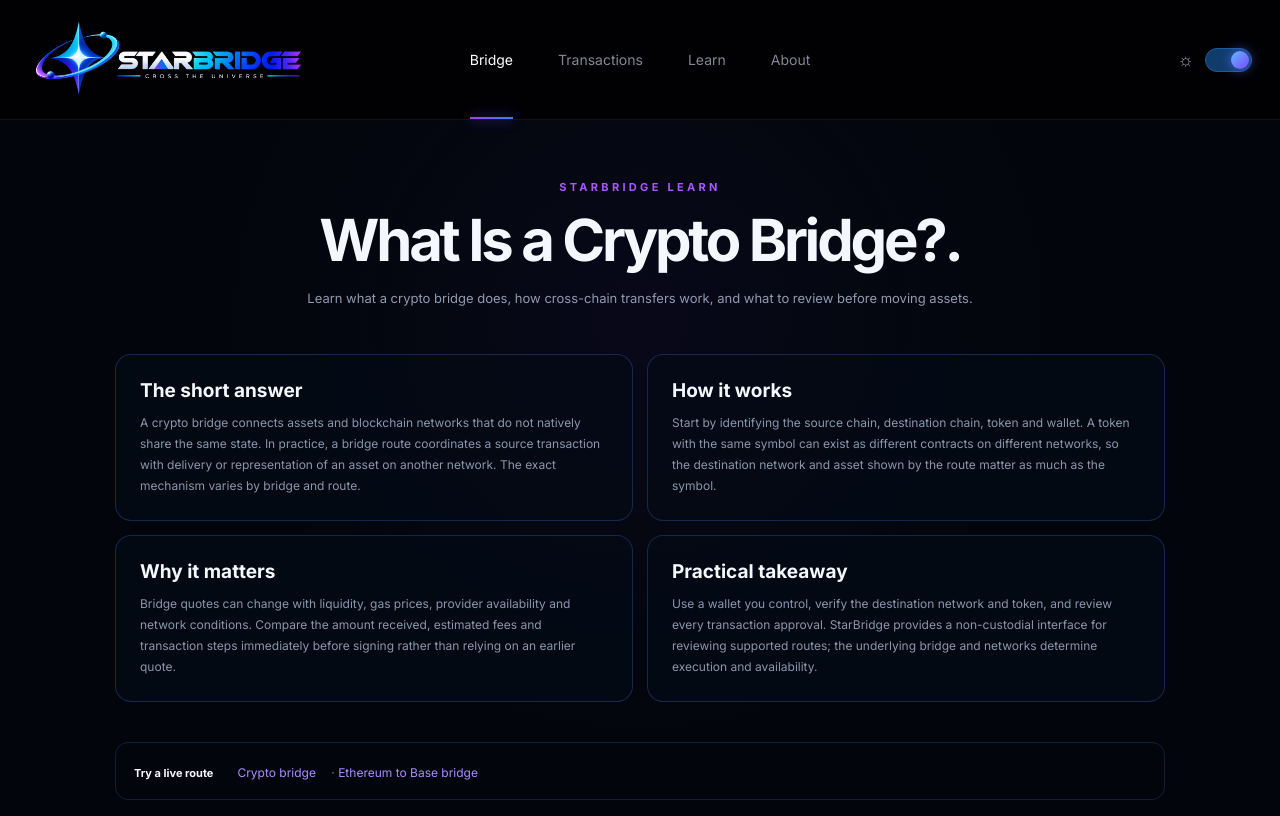
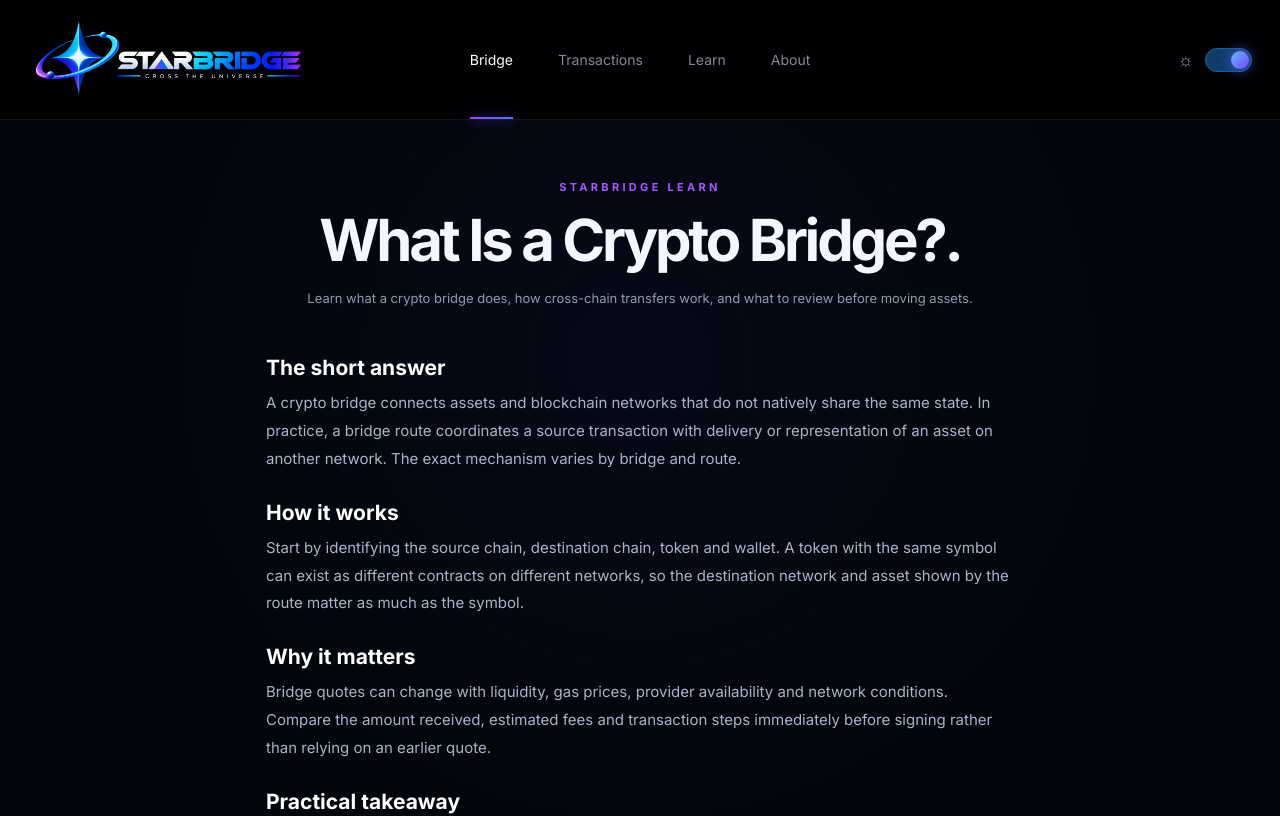
Before and after one commit to jrsergiogit/starbridge, a Next.js app: page /learn/what-is-a-crypto-bridge in a window 1280 px wide. Shown: the top 816 px of the page. Built offline with nearby package versions, Linux system fonts and the light colour scheme.

Commit message:
Article layout: content before widget, restore original widget

```diff
--- a/app/globals.css
+++ b/app/globals.css
@@ -1346,6 +1346,51 @@
   color:#8b96aa;
   font-size:11px;
   line-height:1.75;
+}
+
+/* Article-style content blocks (not card boxes, so they do not look like links) */
+.seoProse{
+  width:100%;
+  max-width:760px;
+  margin:0 auto 10px;
+  box-sizing:border-box;
+  padding:0 6px;
+}
+
+.seoProse article{
+  margin:0 0 26px;
+}
+
+.seoProse h2{
+  margin:0 0 8px;
+  font-size:21px;
+  line-height:1.3;
+  color:#fff;
+}
+
+.seoProse p{
+  margin:0;
+  color:#aab4c8;
+  font-size:15px;
+  line-height:1.85;
+  overflow-wrap:anywhere;
+}
+
+.jumpLink{
+  display:inline-block;
+  margin-top:16px;
+  color:#a98cff;
+  font-size:13px;
+  font-weight:700;
+  text-decoration:none;
+}
+
+.jumpLink:hover{
+  text-decoration:underline;
+}
+
+.seoBridgeWidget{
+  scroll-margin-top:24px;
 }
 
 .popularPages article h2 a,
--- a/app/learn/[slug]/page.tsx
+++ b/app/learn/[slug]/page.tsx
@@ -59,7 +59,7 @@
         <h1>{article.title}.</h1>
         <p>{article.description}</p>
       </section>
-      <section className="seoContentGrid">
+      <section className="seoProse">
         {article.sections.map(([heading, body]) => (
           <article key={heading}>
             <h2>{heading}</h2>
```
Also changed, not shown: app/bridge/[[...path]]/page.tsx (+47 -51 lines), components/Bridge.tsx (+3 -19 lines), components/SeoBridgePage.tsx (+11 -10 lines), 1 other file (tests, documents, lock files or other folders).
